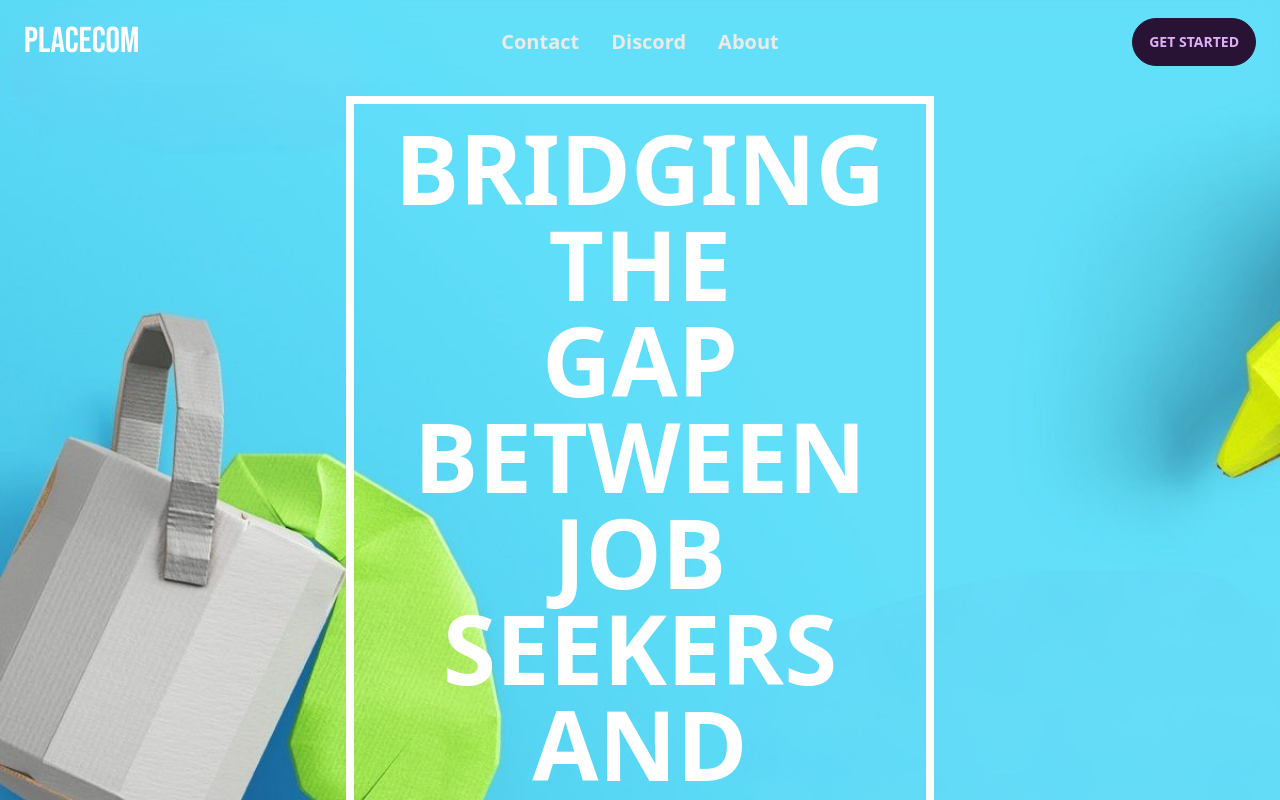
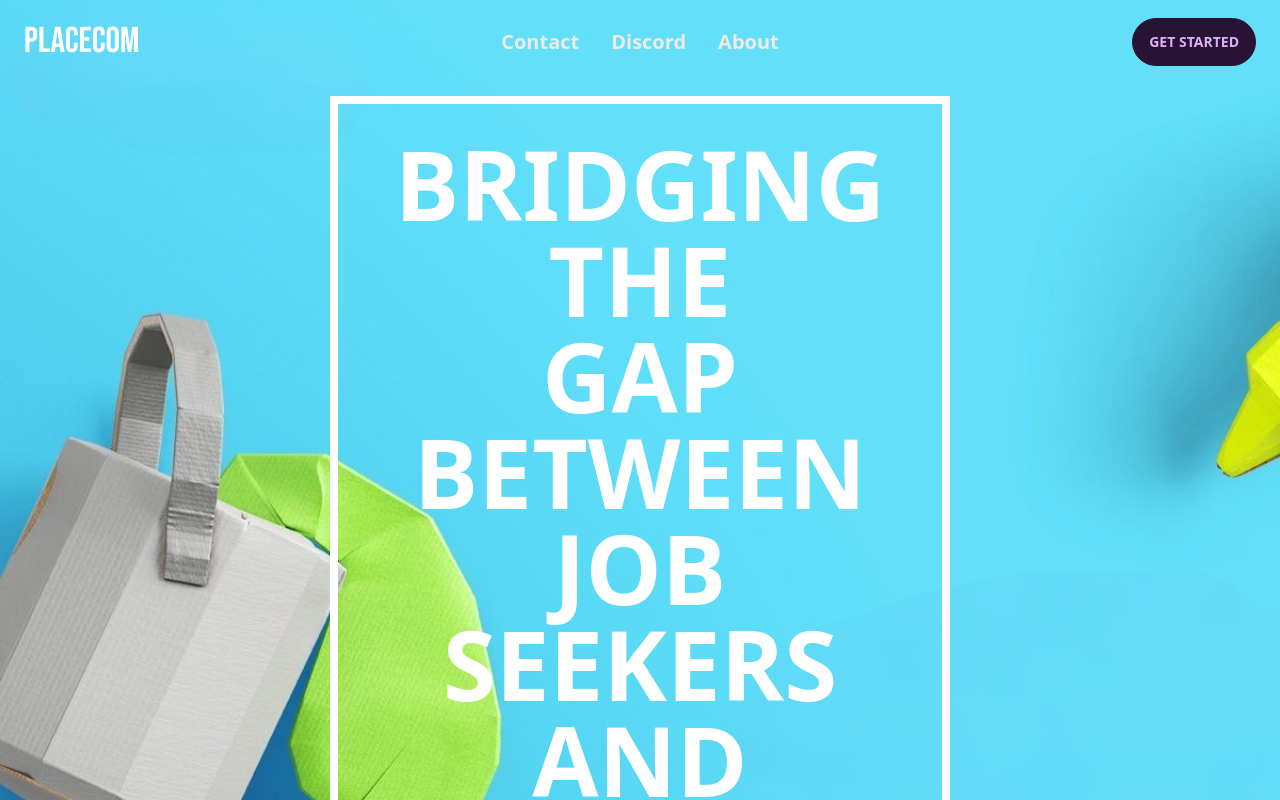
Before and after one commit to ashish-patwal/placecom, a SvelteKit app: page / in a window 1280 px wide. Shown: the top 800 px of the page. Built offline with nearby package versions, Linux system fonts and the light colour scheme; a web font is replaced by a local one.

Commit message:
updated padding

```diff
--- a/src/routes/+page.svelte
+++ b/src/routes/+page.svelte
@@ -45,7 +45,7 @@
 	<section class="relative">
 		{#if ready}
 			<div
-				class="absolute left-0 right-0 top-24 mx-3.5 mx-auto flex w-min flex-col border-8 border-white p-4 font-sans text-6xl font-extrabold leading-[4rem] text-white sm:text-center sm:text-7xl md:text-8xl"
+				class="absolute left-0 right-0 top-24 mx-3.5 mx-auto flex w-min flex-col border-8 border-white p-8 font-sans text-6xl font-extrabold leading-[4rem] text-white sm:text-center sm:text-7xl md:text-8xl"
 				transition:fly={{ y: 200, duration: 1300 }}
 			>
 				{#each heading as word, index}
```
